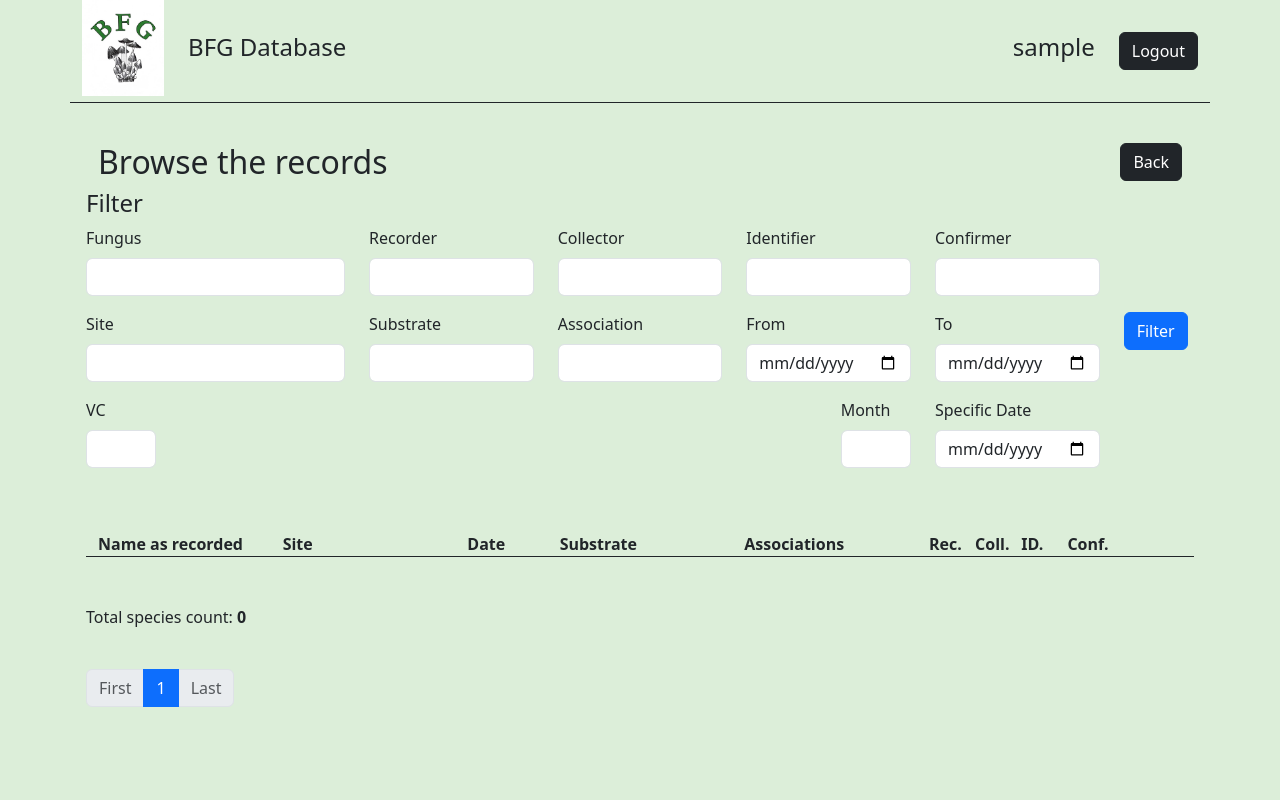
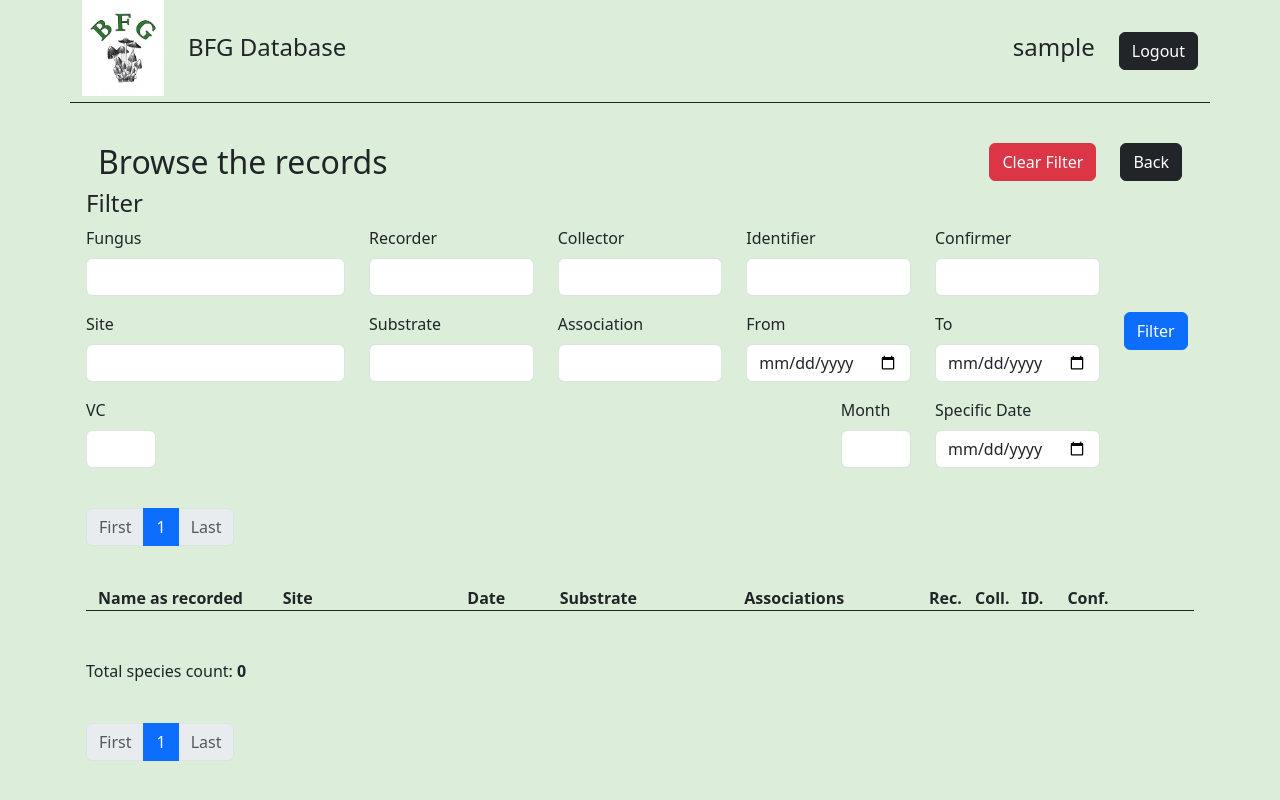
Before and after one commit to Excess10n/BFG-Database-Manager, a Django app: page /record/browse/ in a window 1280 px wide. Run offline with Django 5.2, Linux system fonts and the light colour scheme; the visitor is signed in with stand-in values (Sample User, id 1); data that the repository does not hold is empty; some libraries are stand-ins or nearby versions.

Commit message:
general release changes 3

```diff
--- a/djangoProject/managementApp/templates/base.html
+++ b/djangoProject/managementApp/templates/base.html
@@ -74,7 +74,10 @@
         const scrollToTopBtn = document.getElementById('scrollToTopBtn');
 
         const toggleScrollToTopButton = () => {
-            if (window.scrollY > 200) {
+            const targetY = window.location.pathname.startsWith('/record/browse/')
+                ? 500  // target scroll position for recordBrowse.html specifically
+                : 200;   // target for other pages
+            if (window.scrollY > targetY) {
                 scrollToTopBtn.style.display = 'inline-flex';
                 scrollToTopBtn.style.alignItems = 'center';
                 scrollToTopBtn.style.justifyContent = 'center';
@@ -84,7 +87,11 @@
         };
 
         scrollToTopBtn.addEventListener('click', () => {
-            window.scrollTo({ top: 0, behavior: 'smooth' });
+            const targetY = window.location.pathname.startsWith('/record/browse/')
+                ? 450  // target scroll position for recordBrowse.html specifically
+                : 0;   // target for other pages
+
+            window.scrollTo({ top: targetY, behavior: 'smooth' });
         });
 
         window.addEventListener('scroll', toggleScrollToTopButton);
--- a/djangoProject/managementApp/templates/dataManager/member.html
+++ b/djangoProject/managementApp/templates/dataManager/member.html
@@ -61,7 +61,7 @@
 {% for member in members %}
     <div class="row border-bottom border-dark">
         <div class="col-2">{{member.surname}}</div>
-        <div class="col-2">{{member.firstname}}</div>
+        <div class="col-2">{{member.firstname|default_if_none:""}}</div>
         <div class="col-1">{{member.initials}}</div>
         <div class="col-1">{{member.total}}</div>
         <div class="col-1 mt-1">
--- a/djangoProject/managementApp/templates/dataManager/recordBrowse.html
+++ b/djangoProject/managementApp/templates/dataManager/recordBrowse.html
@@ -6,6 +6,9 @@
 <div class="container">
 <div class="row">
     <h2 class="col-auto me-auto">Browse the records</h2>
+    <div class="col-auto">
+        <a href="/record/browse" class="button-class"><button type="button" class="btn btn-danger">Clear Filter</button></a>
+    </div>
     <div class="col-auto">
         <a href="/" class="button-class"><button type="button" class="btn btn-dark">Back</button></a>
     </div>
@@ -17,7 +20,39 @@
     {% crispy form %}
 </form>
 <datalist id="fungusList"></datalist>
-<br/><br/>
+<br/>
+<nav aria-label="...">
+    <ul class="pagination">
+    {% if page.first %}
+        <li class="page-item disabled">
+            <a class="page-link" href="#" tabindex="-1" aria-disabled="true">First</a>
+        </li>
+    {% else %}
+        <li class="page-item">
+            <a class="page-link" href="/record/browse?page=1&{{param}}">First</a>
+        </li>
+    {% endif %}
+    {% for x in page.list %}
+        {% if x.num == page.current %}
+            <li class="page-item active" aria-current="page">
+                <a class="page-link" href="/record/browse?page={{x.num}}&{{param}}">{{x.label}}</a>
+            </li>
+        {% else %}
+            <li class="page-item"><a class="page-link" href="/record/browse?page={{x.num}}&{{param}}">{{x.label}}</a></li>
+        {% endif %}
+    {% endfor %}
+    {% if page.last %}
+        <li class="page-item disabled">
+            <a class="page-link" href="#" tabindex="-1" aria-disabled="true">Last</a>
+        </li>
+    {% else %}
+        <li class="page-item">
+            <a class="page-link" href="/record/browse?page={{page.pageCount}}&{{param}}">Last</a>
+        </li>
+    {% endif %}
+    </ul>
+</nav>
+<br/>
 <div class="container">
 <div class="row border-bottom border-dark">
     <div class="col-2"><b>Name as recorded</b></div>
@@ -153,12 +188,12 @@
         </li>
     {% endif %}
     {% for x in page.list %}
-        {% if x == page.current %}
+        {% if x.num == page.current %}
             <li class="page-item active" aria-current="page">
-                <a class="page-link" href="/record/browse?page={{x}}&{{param}}">{{x}}</a>
+                <a class="page-link" href="/record/browse?page={{x.num}}&{{param}}">{{x.label}}</a>
             </li>
         {% else %}
-            <li class="page-item"><a class="page-link" href="/record/browse?page={{x}}&{{param}}">{{x}}</a></li>
+            <li class="page-item"><a class="page-link" href="/record/browse?page={{x.num}}&{{param}}">{{x.label}}</a></li>
         {% endif %}
     {% endfor %}
     {% if page.last %}
--- a/djangoProject/managementApp/viewFunctions.py
+++ b/djangoProject/managementApp/viewFunctions.py
@@ -12,6 +12,11 @@ def getFungiObjects(name): # returns (currentFungi, parent, array of children)
         children = Fungi.objects.filter(currentName=current.first())
         return current.first(), fungus, children
     return fungus.currentName, fungus.currentName.currentFungus, [fungus]
+
+def searchFungiObjects(query): # returns array of currentFungi objects
+    fungi = Fungi.objects.filter(fullName__icontains=query, currentName=None)
+    currents = FungiCurrent.objects.filter(currentFungus__in=fungi)
+    return currents
 
 def createNewCurrentFungi(id):
     curr = FungiCurrent(currentFungus=Fungi.objects.get(id=id))
--- a/djangoProject/managementApp/views.py
+++ b/djangoProject/managementApp/views.py
@@ -8,13 +8,15 @@ from django.template.loader import render_to_string
 from .forms import AssocForm, SubtrForm, SiteForm, SiteSearchForm, RecordOrderForm, RecordFilterForm, RecordForm, RecordFormBrowse, RecordInitialForm, RecordForayForm, MemberForm, MemberSearchForm, MemberLoginForm, ReportExportForm, FRDBIExportForm, FungiForm, FungiSearchForm
 from .models import Association, Substrate, Site, Record, RecordArchive, Fungi, FungiCurrent, FungiArchive, Member, MemberLogin
 from django.contrib.auth.models import User, Permission
-from .viewFunctions import getFungiObjects, createNewCurrentFungi, databaseBackupOverwrite, databaseBackupOverwriteBuffered, databaseBackupRecordAppend
+from .viewFunctions import getFungiObjects, searchFungiObjects, createNewCurrentFungi, databaseBackupOverwrite, databaseBackupOverwriteBuffered, databaseBackupRecordAppend
 import datetime
 import io
 import itertools
 import os
 import logging
 import zipfile
+
+import time
 
 # import pypandoc (now unused)
 
@@ -37,14 +39,15 @@ def checkPerms(user, admin=False):
 # function for pagination calculations
 # takes the current page of the user, the total number of items to be displayed, and the max number of items to be displayed on 1 page
 # returns current page, the number of pages, the index of the first and last item to be displayed, the total items displayed, and page number options to be displayed to the user
+# a list of the boundaries of each page is also returned for usage in page labeling in record browser
 def pagination(current, total, max=50):
     if current == None:
         current = 1
     current = int(current)
 
     pageCount = (total // max) + 1
-    start = current - 4
-    end = current + 4
+    start = current - 9
+    end = current + 9
     if start < 1:
         diff = 1 - start
     elif end > pageCount:
@@ -57,10 +60,18 @@ def pagination(current, total, max=50):
         end = pageCount
     pageList = range(start, end + 1)
 
+    boundaryList = []
+    for page in pageList:
+        front = (page-1)*max
+        back = page*max
+        if back > total:
+            back = total
+        boundaryList.append([front,back])
+
     if current*max > total:
-        return current, pageCount, (current-1)*max, total, pageList
-
-    return current, pageCount, (current-1)*max, current*max, pageList
+        return current, pageCount, (current-1)*max, total, pageList, boundaryList
+
+    return current, pageCount, (current-1)*max, current*max, pageList, boundaryList
 
 
 # function for alphabetical pagination
@@ -547,7 +558,7 @@ def RecordEditView(request):
             formList.append(dic)
 
     # pagination
-    currentPage, pageCount, start, end, pageList = pagination(currentPage, records.count(), 15)
+    currentPage, pageCount, start, end, pageList, _ = pagination(currentPage, records.count(), 15)
     formList = formList[start:end]
 
     page = {"current": currentPage, "first": currentPage == 1, "last": currentPage == pageCount, "pageCount": pageCount, "list": pageList}
@@ -662,10 +673,11 @@ def RecordBrowseView(request):
         month = None
 
         if data["fungus"] != "" and data["fungus"] != None:
-            fungus, _, _ = getFungiObjects(data["fungus"])
-            if fungus == None:
-                messages.add_message(request, messages.ERROR, f"Fungus \"{data['fungus']}\" not found")
-                redirect(RecordBrowseView)
+            #fungus, _, _ = getFungiObjects(data["fungus"])
+            #if fungus == None:
+            #    messages.add_message(request, messages.ERROR, f"Fungus \"{data['fungus']}\" not found")
+            #    redirect(RecordBrowseView)
+            fungus = searchFungiObjects(data["fungus"])
             param += f"fungus={data['fungus']}&"
 
         if data["site"] != "" and data["site"] != None:
@@ -744,7 +756,7 @@ def RecordBrowseView(request):
         if param != "":
             param = param[:-1]
 
-        records = Record.objects.all().order_by("-dateFound", "fungusFK__currentFungus__fullName")
+        records = Record.objects.all().order_by("fungusFK__currentFungus__fullName", "-dateFound")
 
         # substrate and assoc filters
         if substrate != None:
@@ -756,7 +768,7 @@ def RecordBrowseView(request):
                 | Q(assoc3__icontains=association)
             )
         if fungus != None:
-            records = records.filter(fungusFK=fungus)
+            records = records.filter(fungusFK__in=fungus)
         if site != None:
             records = records.filter(siteFK=site)
         if vc != None:
@@ -833,18 +845,46 @@ def RecordBrowseView(request):
 
     else:
         # if no filter get all records
-        records = Record.objects.all().order_by("-dateFound", "fungusFK__currentFungus__fullName")
+        records = Record.objects.all().order_by("fungusFK__currentFungus__fullName", "-dateFound")
         length = records.count()
 
     # get species count
     species = records.values_list("fungusFK_id", flat=True).distinct().count()
 
     # pagination
-
-    currentPage, pageCount, start, end, pageList = pagination(currentPage, length)
+    currentPage, pageCount, start, end, pageList, bounds = pagination(currentPage, length)
+
+    # add labels to the options displayed (AI GEN used for efficinecy improvement)
+    pageLabels = []
+    previous = ""
+    if bounds and bounds[0][1] > 0:
+        firstLabelIndex = bounds[0][1] - 1
+        labelNames = list(
+            records.values_list("fungusFK__currentFungus__fullName", flat=True)[
+                firstLabelIndex:bounds[-1][1]
+            ]
+        )
+    else:
+        firstLabelIndex = 0
+        labelNames = []
+
+    for i in range(len(pageList)):
+        labelIndex = bounds[i][1] - 1 - firstLabelIndex
+        if labelIndex < 0 or labelIndex >= len(labelNames):
+            pageLabels.append({"num": pageList[i], "label": f"{pageList[i]}"})
+            continue
+
+        last = labelNames[labelIndex][0]
+
+        if previous != last:
+            pageLabels.append({"num": pageList[i], "label": f"({last.upper()}){pageList[i]}"})
+            previous = last.upper()
+        else:
+            pageLabels.append({"num": pageList[i], "label": f"{pageList[i]}"})
+
     records = records[start:end]
 
-    page = {"current": currentPage, "first": currentPage == 1, "last": currentPage == pageCount, "pageCount": pageCount, "list": pageList}
+    page = {"current": currentPage, "first": currentPage == 1, "last": currentPage == pageCount, "pageCount": pageCount, "list": pageLabels}
 
     # get record to expand if any
     expand = request.GET.get("expand")
```
Also changed, not shown: djangoProject/managementApp/templates/index.html (+10 -2 lines).
